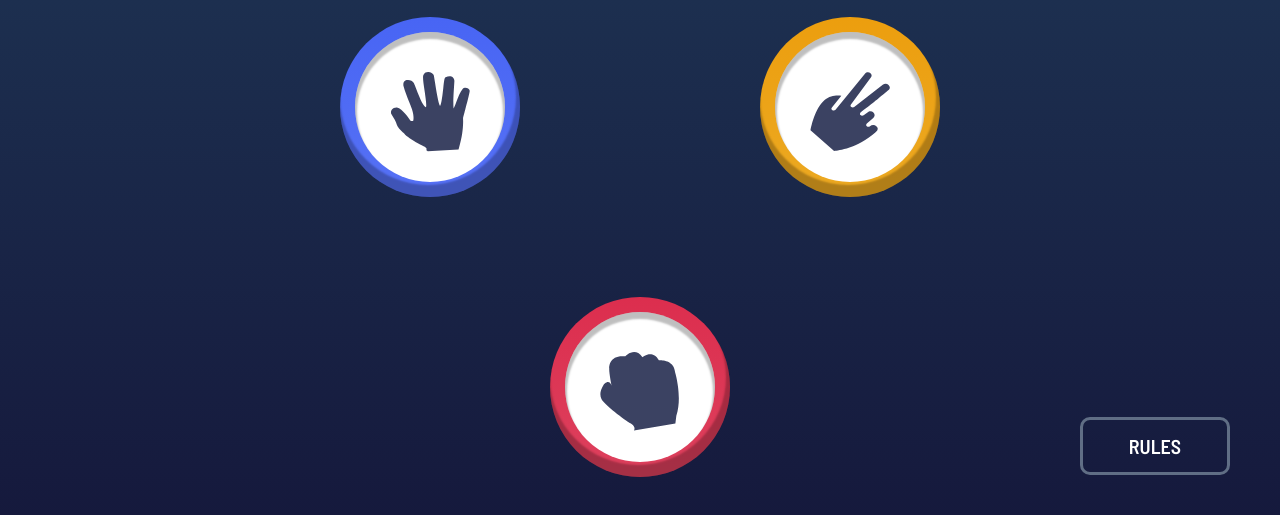
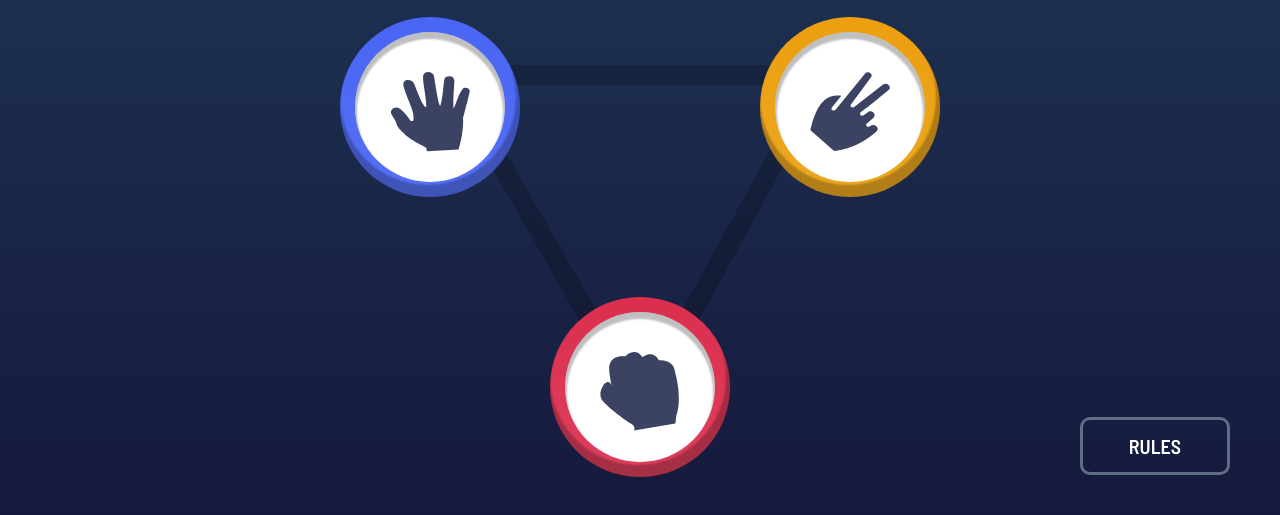
Before and after one commit to thrashraf/Rock-Paper-Scissor, a plain HTML site: page index.html in a window 1280 px wide. Shown: the part 187-702 px from the top of the page. Drawn offline with Linux system fonts and the light colour scheme; the site is published under a folder, as on GitHub Pages, so addresses that start at the root find nothing.

Commit message:
some-update

```diff
--- a/dist/style.css
+++ b/dist/style.css
@@ -215,7 +215,7 @@ body {
 }
 .container .versus-container .weapon {
   min-height: 400px;
-  background-image: url("/images/bg-triangle.svg");
+  background-image: url("../images/bg-triangle.svg");
   background-repeat: no-repeat;
   background-size: 300px;
   background-position: center;
```
